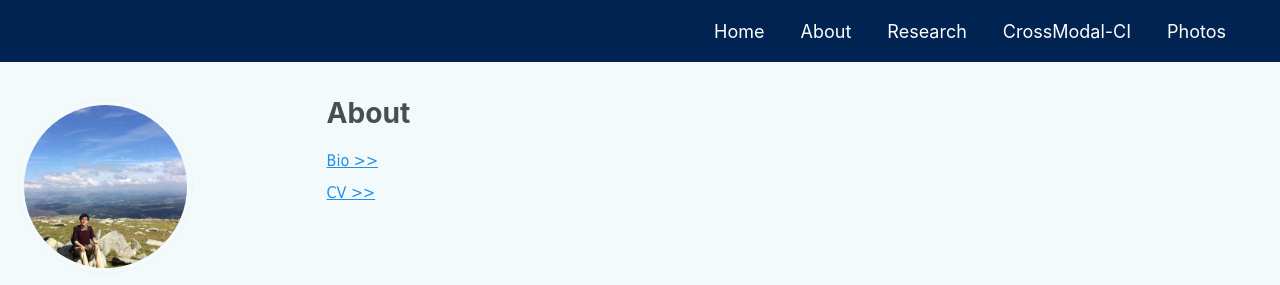
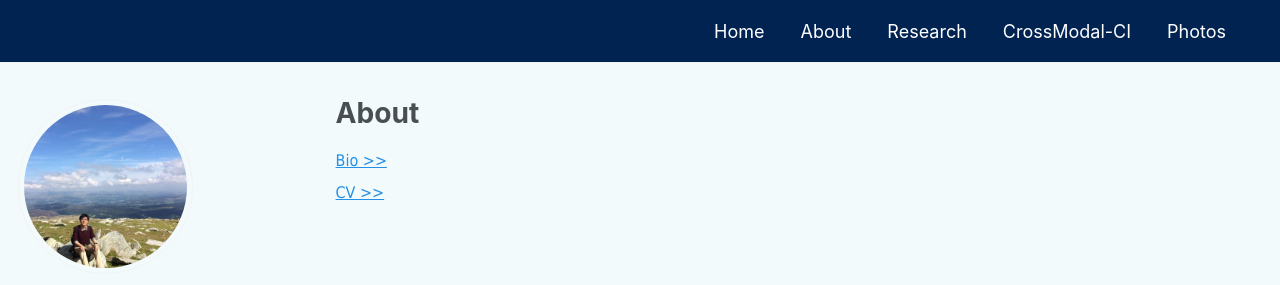
Before and after one commit to guangtingmai/guangtingmai.github.io, a Jekyll site: the page built from _pages/about.html, in a window 1280 px wide. Shown: the top 285 px of the page. Built offline with Jekyll 4.4.1, drawn with Linux system fonts in a browser that asks for light colours.

Commit message:
Update custom.scss

```diff
--- a/_sass/custom.scss
+++ b/_sass/custom.scss
@@ -105,7 +105,7 @@ a:hover {
 
 .archive > * {
   display: block !important;   /* ensure elements are block-level */
-  margin-left: 2.5rem !important; /* push content away from sidebar */
+  margin-left: 3rem !important; /* push content away from sidebar */
   width: 88ch;
   max-width: 110%;
   box-sizing: border-box;
```
